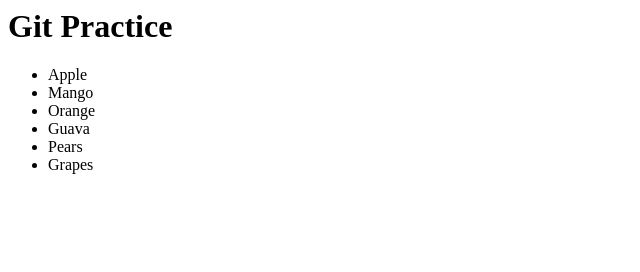
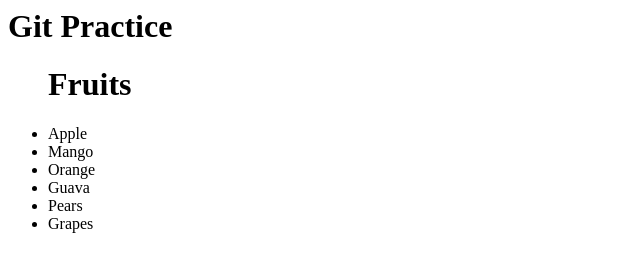
Before and after one commit to poonammohata/Git-Practice, a plain HTML site: page index.html in a window 1280 px wide. Shown: the whole page, without its empty margins (0-640 px from the left). Drawn offline with Linux system fonts and the light colour scheme.

Commit message:
added fruits title

```diff
--- a/index.html
+++ b/index.html
@@ -8,6 +8,7 @@
 		</header>
 		<main>
 			<ul>
+				<h1>Fruits</h1>
 				<li>Apple</li>
 				<li>Mango</li>
 				<li>Orange</li>
```
